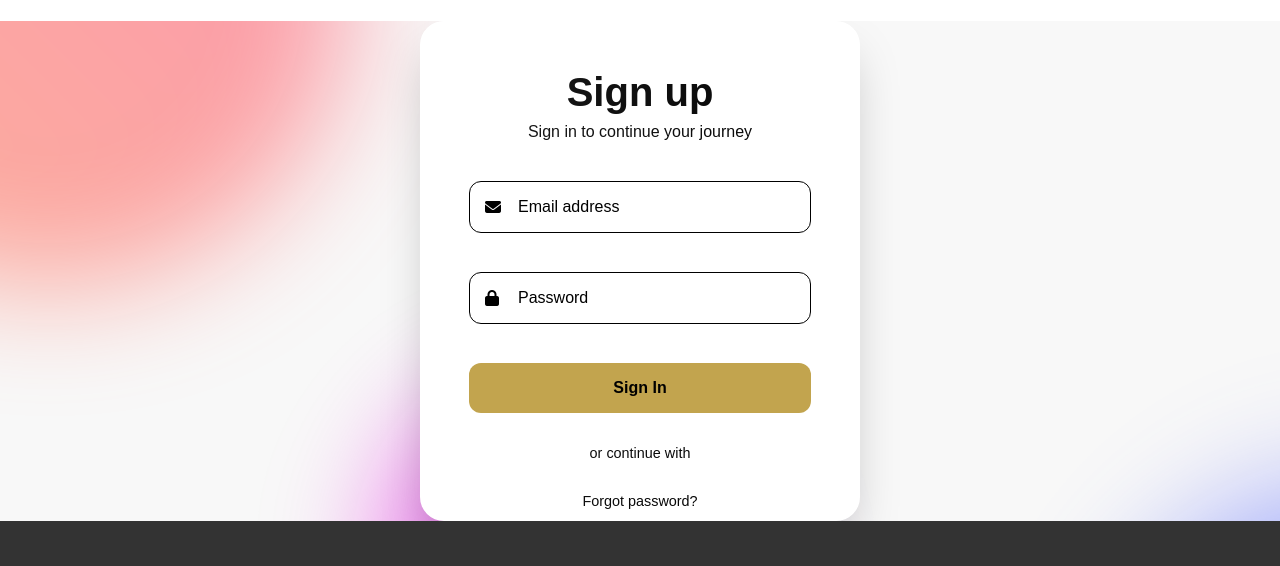
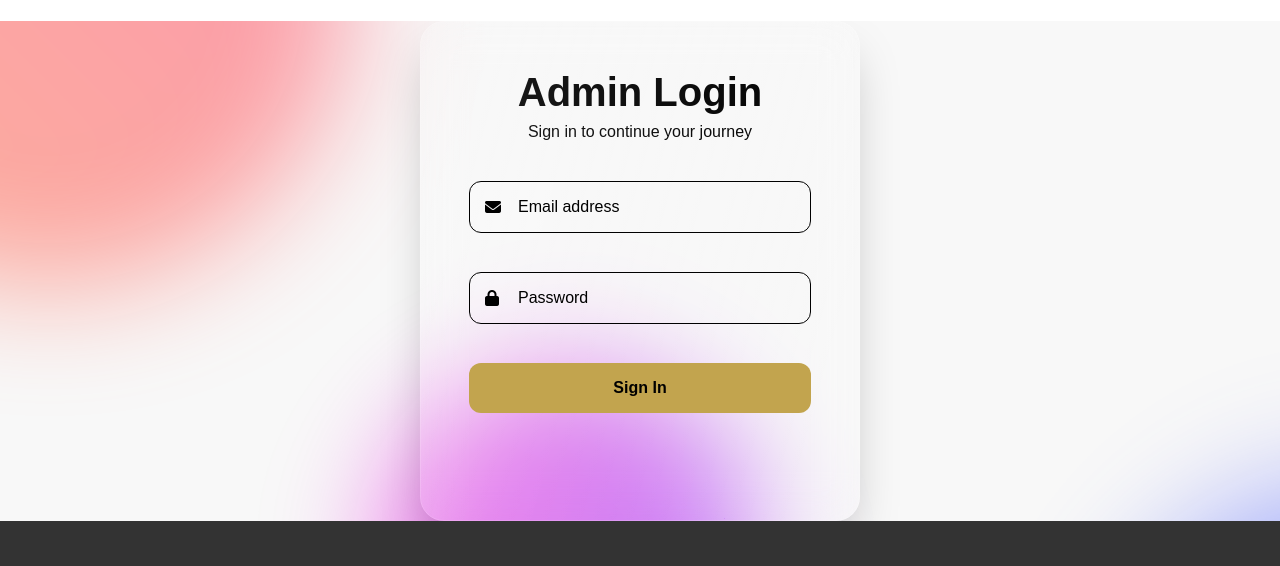
Before and after one commit to SujalCodeCraft/ldd-real-estate, a website with bundled scripts: page login.html in a window 1280 px wide. Shown: the part 112-678 px from the top of the page. Built offline with nearby package versions, Linux system fonts and the light colour scheme; no server answers; a small style sheet from the web is missing; a web font is replaced by a local one.

Commit message:
changing in login page

```diff
--- a/assets/css/login.css
+++ b/assets/css/login.css
@@ -97,7 +97,7 @@
     z-index: 2;
     width: 100%;
     max-width: 440px;
-    background-color: white;
+    /* background-color: white; */
     border: 2px solid black;
     /* background: rgba(255, 255, 255, 0.1); */
     backdrop-filter: blur(20px);
--- a/login.html
+++ b/login.html
@@ -5,7 +5,7 @@
     <meta charset="UTF-8" />
     <meta http-equiv="X-UA-Compatible" content="IE=edge" />
     <meta name="viewport" content="width=device-width, initial-scale=1.0" />
-    <title>Blog - Listing </title>
+    <title>Login page</title>
     <link rel="stylesheet" href="assets/css/index.css" />
     <link rel="stylesheet" href="assets/css/blog.css" />
     <link rel="stylesheet" href="assets/css/properties.css" />
@@ -175,7 +175,7 @@
 
     <div class="login-container">
         <div class="login-header">
-            <h1>Sign up</h1>
+            <h1>Admin Login</h1>
             <p>Sign in to continue your journey</p>
         </div>
 
@@ -207,30 +207,6 @@
 
             <button type="submit" class="submit-button">Sign In</button>
         </form>
-
-        <div class="divider">
-            <span style="color: black;">or continue with</span>
-        </div>
-
-        <!-- <div class="social-login">
-            <button class="social-button" onclick="handleSocialLogin('google')">
-                <i class="fab fa-google"></i>
-            </button>
-            <button class="social-button" onclick="handleSocialLogin('apple')">
-                <i class="fab fa-apple"></i>
-            </button>
-            <button class="social-button" onclick="handleSocialLogin('github')">
-                <i class="fab fa-github"></i>
-            </button>
-        </div> -->
-
-        <div class="additional-options">
-            <a href="#" onclick="handleForgotPassword();" style="color: black;">Forgot password?</a>
-            <p style="margin-top: 1rem;">
-                Don't have an account?
-                <a href="#" onclick="handleSignUp()">Sign up</a>
-            </p>
-        </div>
     </div>
 
 
@@ -239,36 +215,6 @@
         <!-- login page End here -->
 
         <!-- main code end -->
-
-
-
-
-
-
-
-
-
-
-
-
-
-
-
-
-
-
-
-
-
-
-
-
-
-
-
-
-
-
     <!-- cards sections -->
     <span id="loader" class="loader"></span>
 
```
